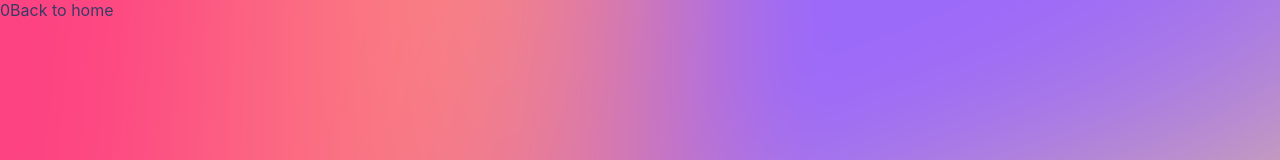
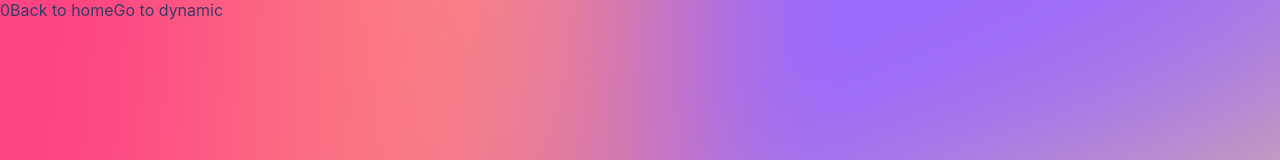
Before and after one commit to jacka33/coffee, a Next.js app: page /coffee-store/0 in a window 1280 px wide. Shown: the top 160 px of the page. Built offline with nearby package versions, Linux system fonts and the light colour scheme.

Commit message:
dynamic link

```diff
--- a/pages/coffee-store/[id].js
+++ b/pages/coffee-store/[id].js
@@ -7,6 +7,8 @@ const CoffeeStore = () => {
         <div>
             {router.query.id}
             <Link href="/"><a>Back to home</a></Link>
+            <Link href="/coffee-store/dynamic"><a>Go to dynamic</a></Link>
+
         </div>
     )
 }
```
